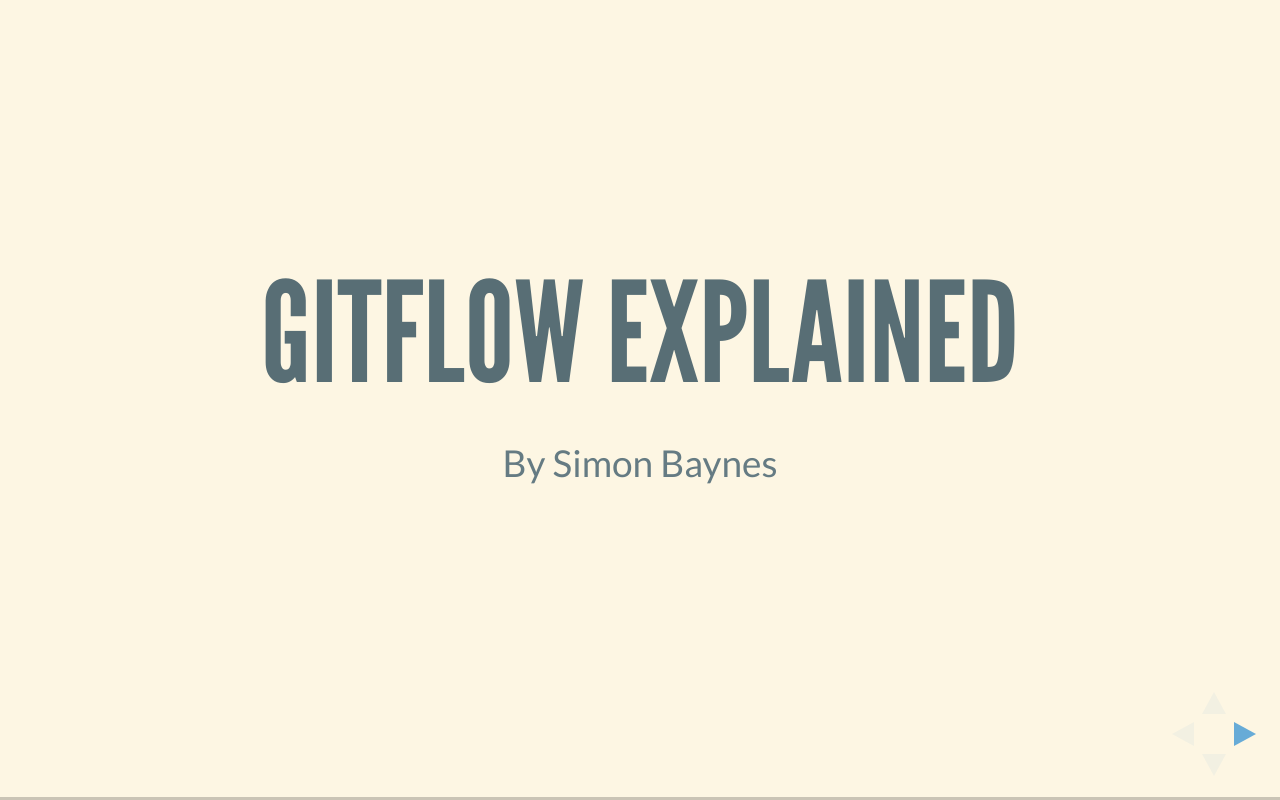
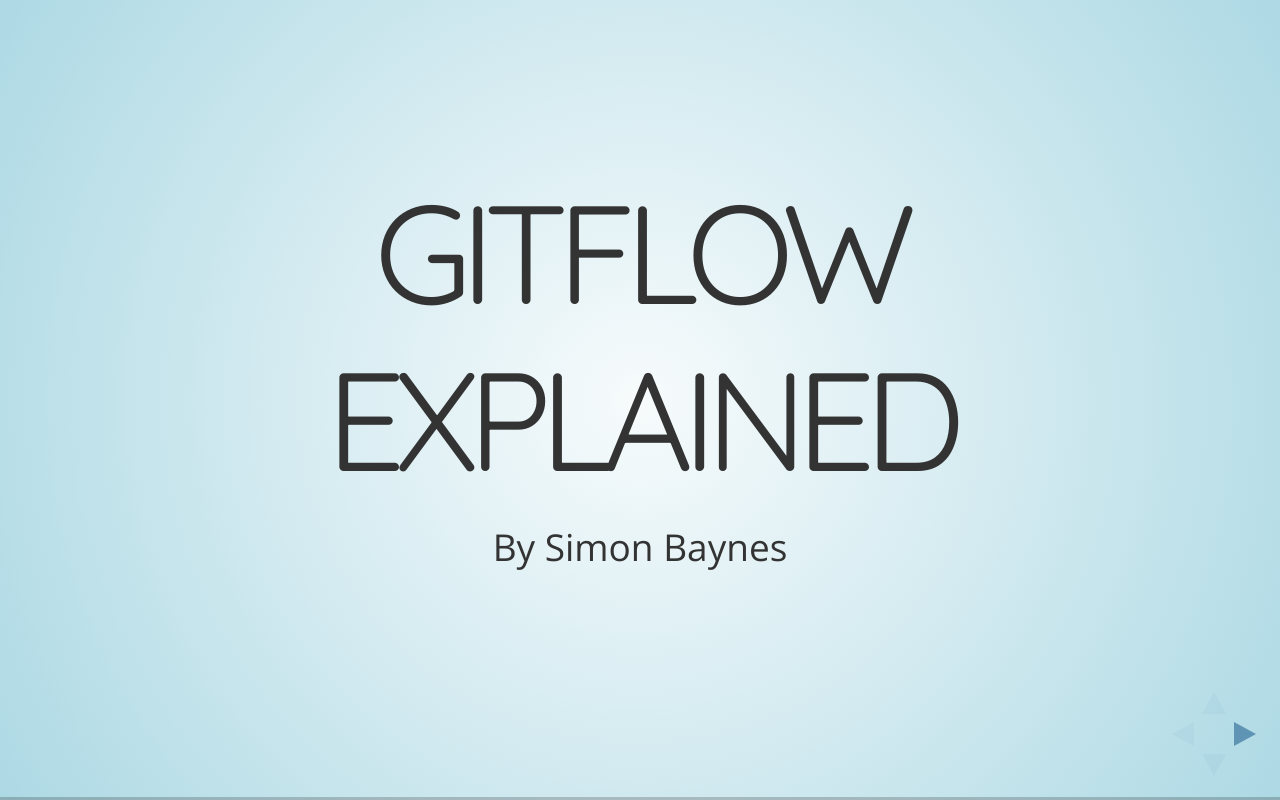
Before and after one commit to baynezy/GitFlow-Presentation, a plain HTML site: page index.html in a window 1280 px wide. Drawn offline with nearby package versions, Linux system fonts and the light colour scheme.

Commit message:
Updated theme to Sky

```diff
--- a/index.html
+++ b/index.html
@@ -7,7 +7,7 @@
 		<title>Git Flow Explained</title>
 
 		<link rel="stylesheet" href="css/reveal.css">
-		<link rel="stylesheet" href="css/theme/solarized.css">
+		<link rel="stylesheet" href="css/theme/sky.css">
 
 		<!-- Theme used for syntax highlighting of code -->
 		<link rel="stylesheet" href="lib/css/zenburn.css">
```
